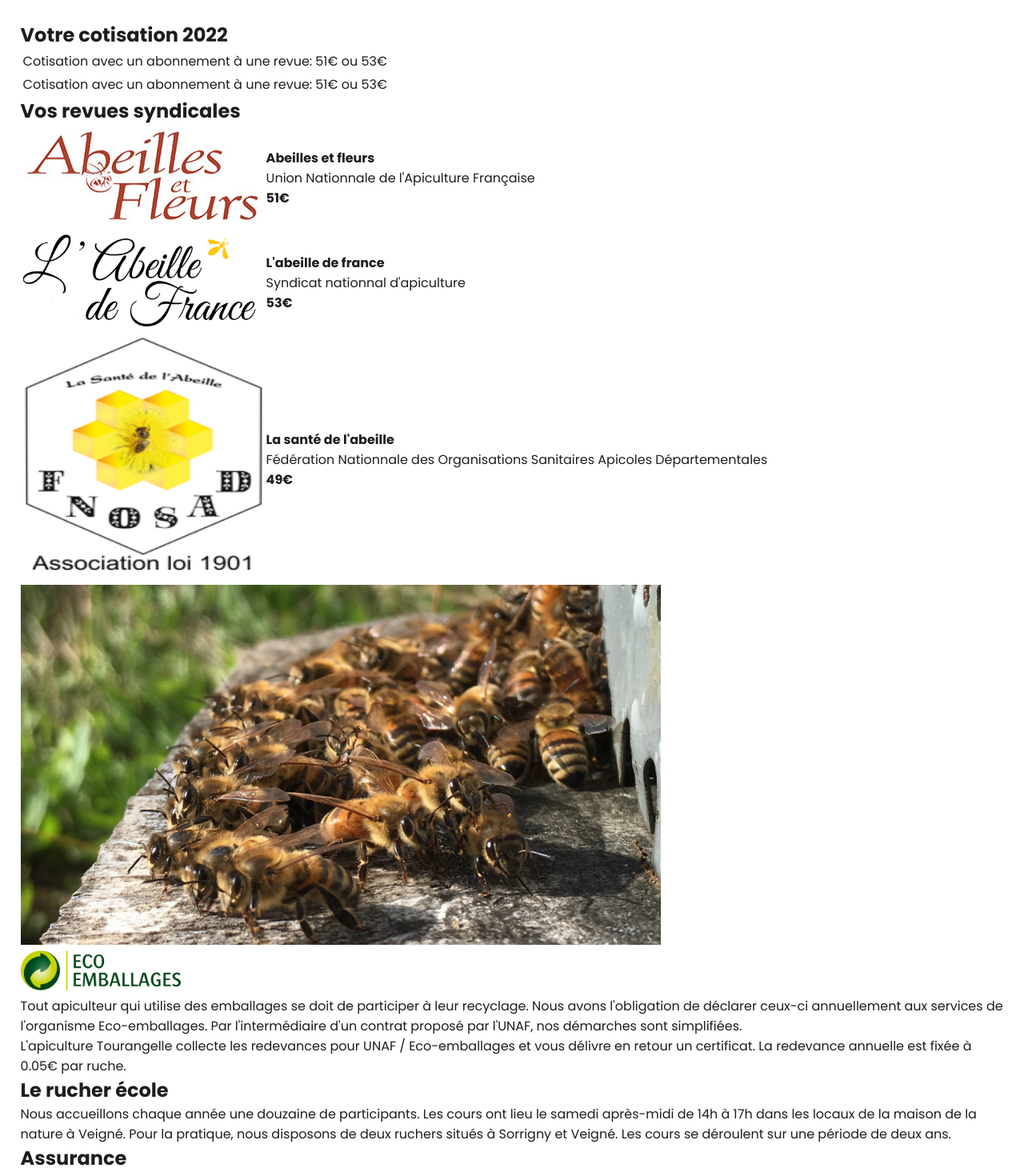
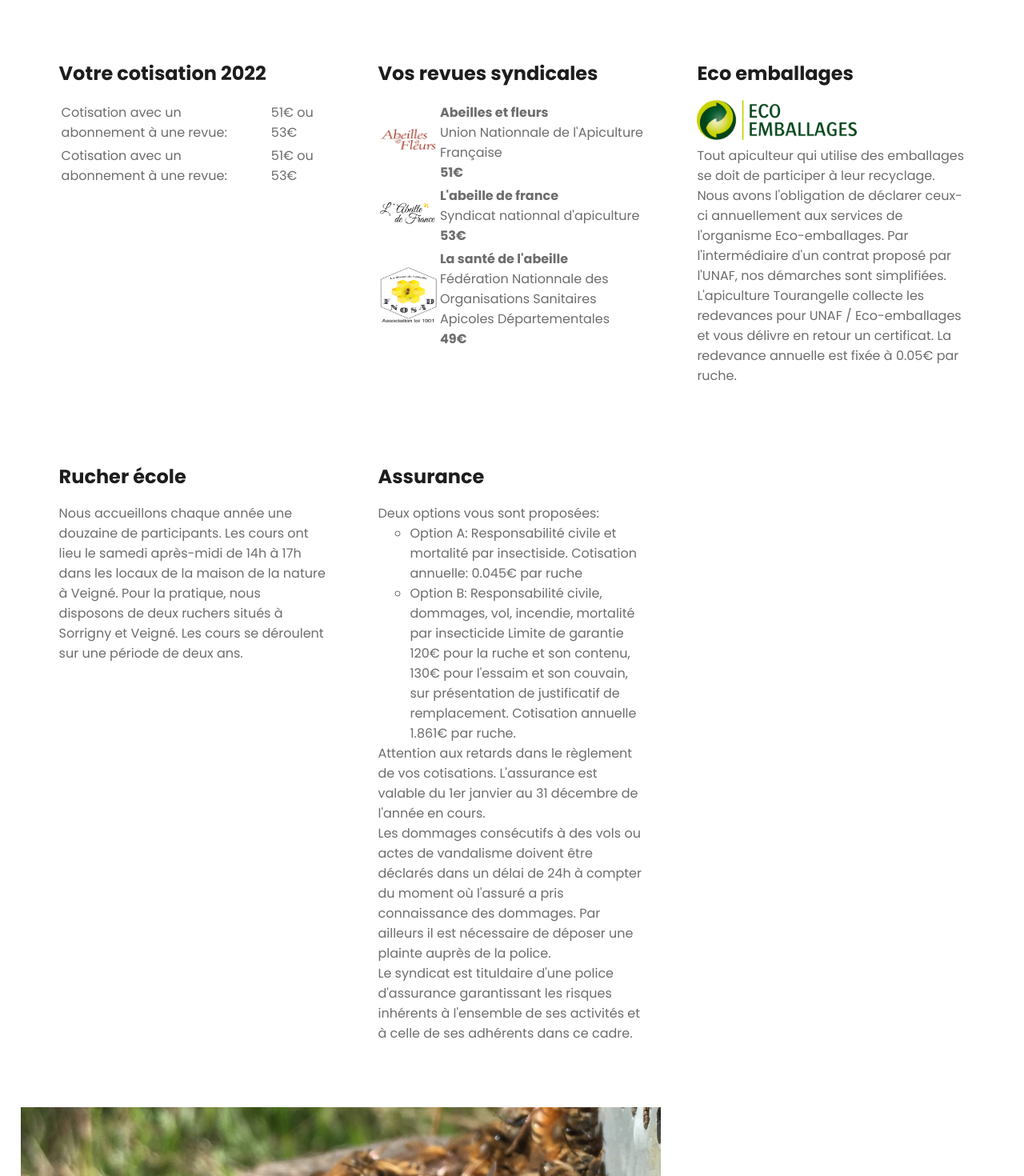
Before and after one commit to Barto1212/sat-next, a Next.js app in the folder sources/: page /cotisation in a window 1280 px wide. Shown: the part 100-1570 px from the top of the page at 80% size. Built offline with nearby package versions, Linux system fonts and the light colour scheme.

Commit message:
fix: tsx

```diff
--- a/sources/components/cotisation/Assurance.tsx
+++ b/sources/components/cotisation/Assurance.tsx
@@ -1,7 +1,6 @@
 const Assurance = () => (
-	<div>
-		<h2>Assurance</h2>
-		<div>
+	<>
+		<p>
 			Deux options vous sont proposées:
 			<ul>
 				<li>
@@ -16,19 +15,19 @@ const Assurance = () => (
 					Cotisation annuelle 1.861€ par ruche.
 				</li>
 			</ul>
-		</div>
-		<div>
+		</p>
+		<p>
 			Attention aux retards dans le règlement de vos cotisations. L'assurance est valable du 1er janvier au 31 décembre de l'année en cours.
-		</div>
-		<div>
+		</p>
+		<p>
 			Les dommages consécutifs à des vols ou actes de vandalisme doivent être déclarés dans un délai de 24h à compter du moment où l'assuré a pris
 			connaissance des dommages. Par ailleurs il est nécessaire de déposer une plainte auprès de la police.
-		</div>
-		<div>
+		</p>
+		<p>
 			Le syndicat est tituldaire d'une police d'assurance garantissant les risques inhérents à l'ensemble de ses activités et à celle de ses
 			adhérents dans ce cadre.
-		</div>
-	</div>
+		</p>
+	</>
 )
 
 export default Assurance
--- a/sources/components/cotisation/RucherEcole.tsx
+++ b/sources/components/cotisation/RucherEcole.tsx
@@ -1,12 +1,11 @@
 const RucherEcole = () => (
-	<div>
-		<h2>Le rucher école</h2>
-		<div>
+	<>
+		<p>
 			Nous accueillons chaque année une douzaine de participants. Les cours ont lieu le samedi après-midi de 14h à 17h dans les
 			locaux de la maison de la nature à Veigné. Pour la pratique, nous disposons de deux ruchers situés à Sorrigny et Veigné.
 			Les cours se déroulent sur une période de deux ans.
-		</div>
-	</div>
+		</p>
+	</>
 )
 
 export default RucherEcole
--- a/sources/pages/cotisation.tsx
+++ b/sources/pages/cotisation.tsx
@@ -4,11 +4,15 @@ import EcoEmballages from "../components/cotisation/EcoEmballages"
 import Assurance from '../components/cotisation/Assurance'
 import RucherEcole from '../components/cotisation/RucherEcole'
 import Image from "next/image"
+import articles from '../styles/articles.module.scss'
 
 export default function Adhesion () {
 	return (
 		<Layout>
-			<h2>Votre cotisation 2022</h2>
+			<ul className={articles.list}>
+				<li className={articles.list__item}>
+					<h2 className={articles.list__item__title}>Votre cotisation 2022</h2>
+					<div className={articles.list__item__body}>
 						<table>
 							<tbody>
 								<tr>
@@ -21,17 +25,33 @@ export default function Adhesion () {
 								</tr>
 							</tbody>
 						</table>
-			<h2>Vos revues syndicales</h2>
-			<Revues />
+					</div>
+				</li>
+				<li className={articles.list__item}>
+					<h2 className={articles.list__item__title}>Vos revues syndicales</h2>
+					<div className={articles.list__item__body}><Revues /></div>
+				</li>
+				<li className={articles.list__item}>
+					<h2 className={articles.list__item__title}>Eco emballages</h2>
+					<div className={articles.list__item__body}><EcoEmballages /></div>
+				</li>
+				<li className={articles.list__item}>
+					<h2 className={articles.list__item__title}>Rucher école</h2>
+					<div className={articles.list__item__body}><RucherEcole /></div>
+				</li>
+				<li className={articles.list__item}>
+					<h2 className={articles.list__item__title}>Assurance</h2>
+					<div className={articles.list__item__body}><Assurance /></div>
+				</li>
+			</ul>
+
 			<Image
 				src="/img/abeilles-entree-1920-1080.jpg"
 				width={800}
 				height={450}
 				alt="Abeilles entrée ruche"
 			/>
-			<EcoEmballages />
-			<RucherEcole />
-			<Assurance />
+
 		</Layout>
 	)
 }
--- a/sources/tsconfig.json
+++ b/sources/tsconfig.json
@@ -23,7 +23,7 @@
     "next-env.d.ts",
     "**/*.ts",
     "**/*.tsx"
-, "utils/posts.js", "utils/posts.js"  ],
+, "utils/posts.ts", "utils/posts.ts"  ],
   "exclude": [
     "node_modules"
   ]
--- a/sources/utils/posts.js
+++ b/sources/utils/posts.ts
@@ -9,8 +9,8 @@ moment.locale('fr')
 
 export function getSortedPostsData() {
   // Get file names under /posts
-  const fileNames = fs.readdirSync(postsDirectory);
-  const allPostsData = fileNames.map((fileName) => {
+  const fileNames: string[] = fs.readdirSync(postsDirectory);
+  const articles = fileNames.map((fileName) => {
     // Remove ".md" from file name to get id
     const id = fileName.replace(/\.md$/, '');
 
@@ -31,7 +31,7 @@ export function getSortedPostsData() {
     };
   });
   // Sort posts by date
-  return allPostsData.sort(({ date: a }, { date: b }) => {
+  return articles.sort(({ date: a }, { date: b }) => {
     if (a < b) {
       return 1;
     } else if (a > b) {
```
Also changed, not shown: sources/pages/index.tsx (+23 -17 lines), sources/utils/momentConfigObject.js (deleted, +0 -62 lines). Lines whose indentation alone changed are shown as unchanged.
